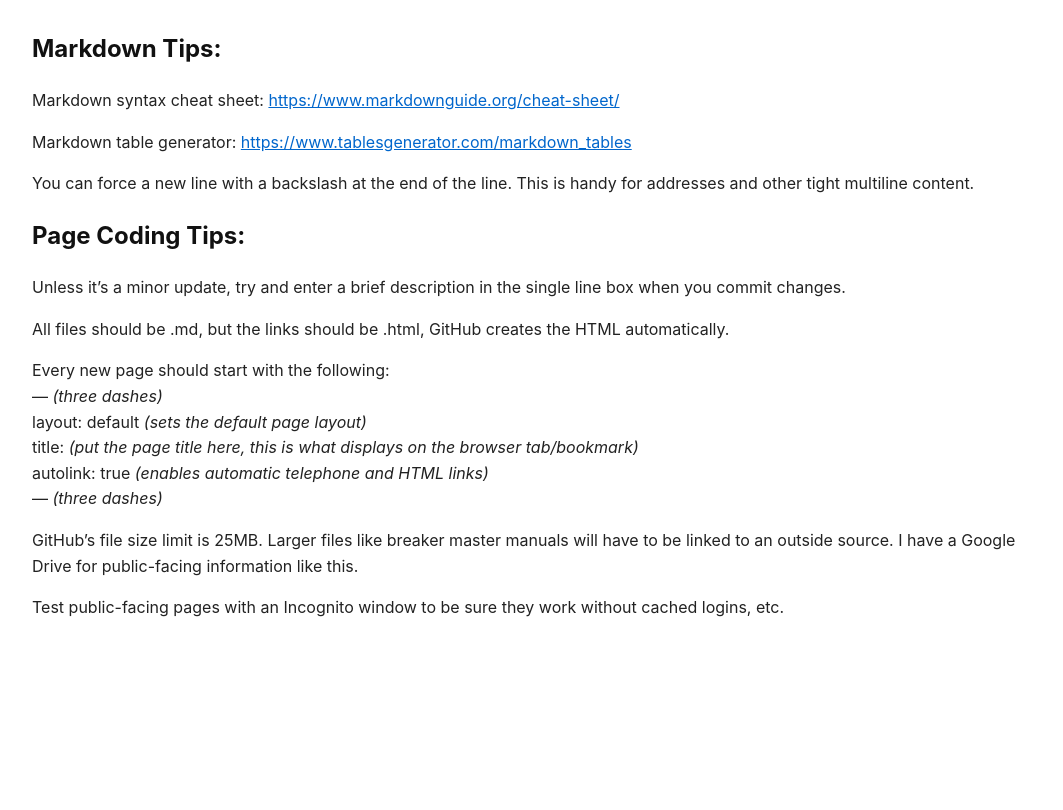
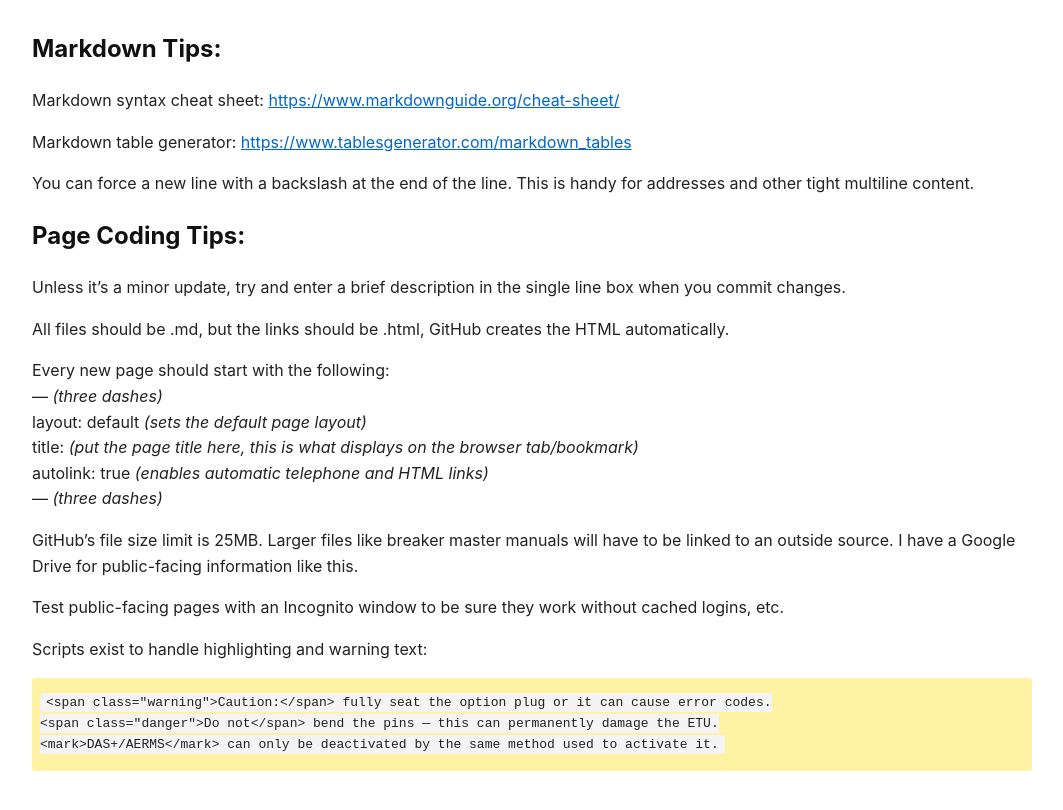
Before and after one commit to epecsupport/Service, a Jekyll site: the page built from support/markdown.md, in a window 1280 px wide. Shown: the top 810 px of the page, without its empty margins (108-1171 px from the left). Built offline with Jekyll 4.4.1, drawn with Linux system fonts in a browser that asks for light colours.

Commit message:
Update markdown.md

````diff
--- a/support/markdown.md
+++ b/support/markdown.md
@@ -28,3 +28,11 @@ autolink: true *(enables automatic telephone and HTML links)*\
 GitHub's file size limit is 25MB.  Larger files like breaker master manuals will have to be linked to an outside source.  I have a Google Drive for public-facing information like this.
 
 Test public-facing pages with an Incognito window to be sure they work without cached logins, etc.
+
+Scripts exist to handle highlighting and warning text:
+
+```
+<span class="warning">Caution:</span> fully seat the option plug or it can cause error codes.
+<span class="danger">Do not</span> bend the pins — this can permanently damage the ETU.
+<mark>DAS+/AERMS</mark> can only be deactivated by the same method used to activate it.
+```
````
